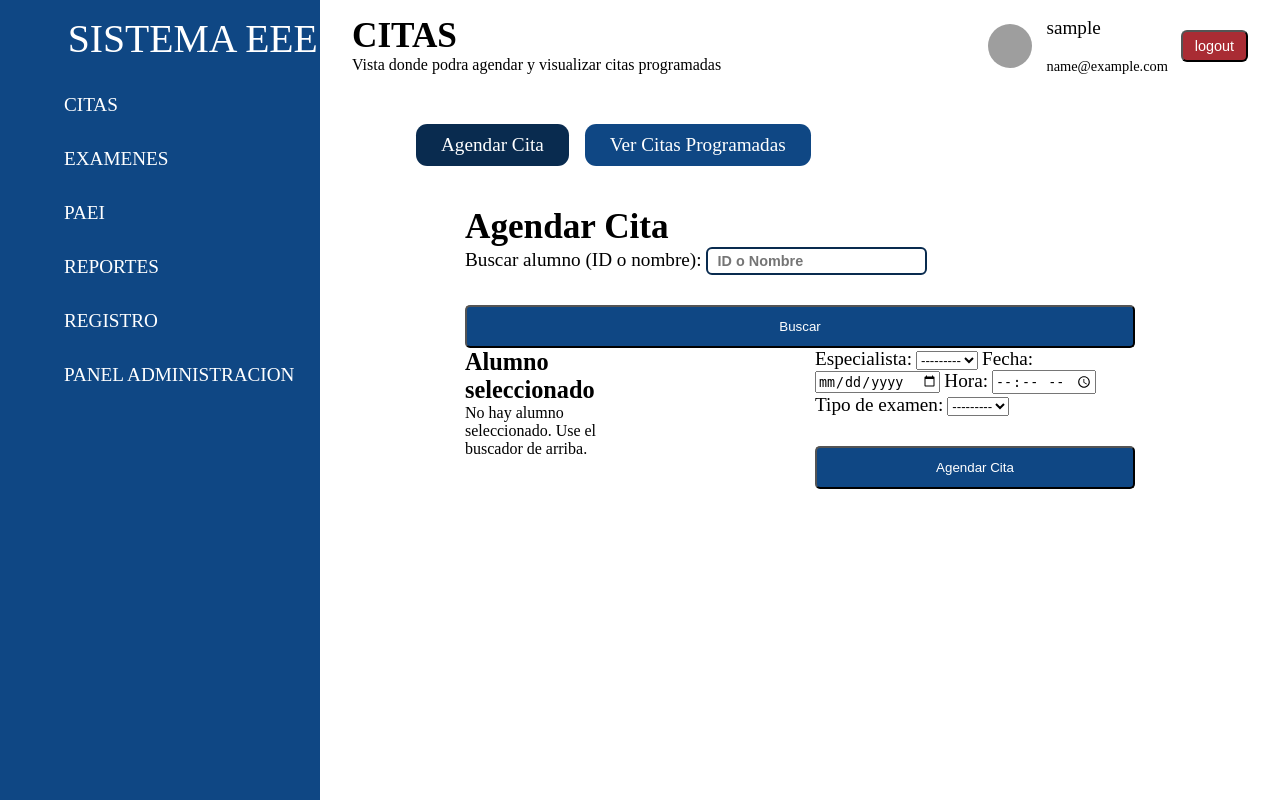
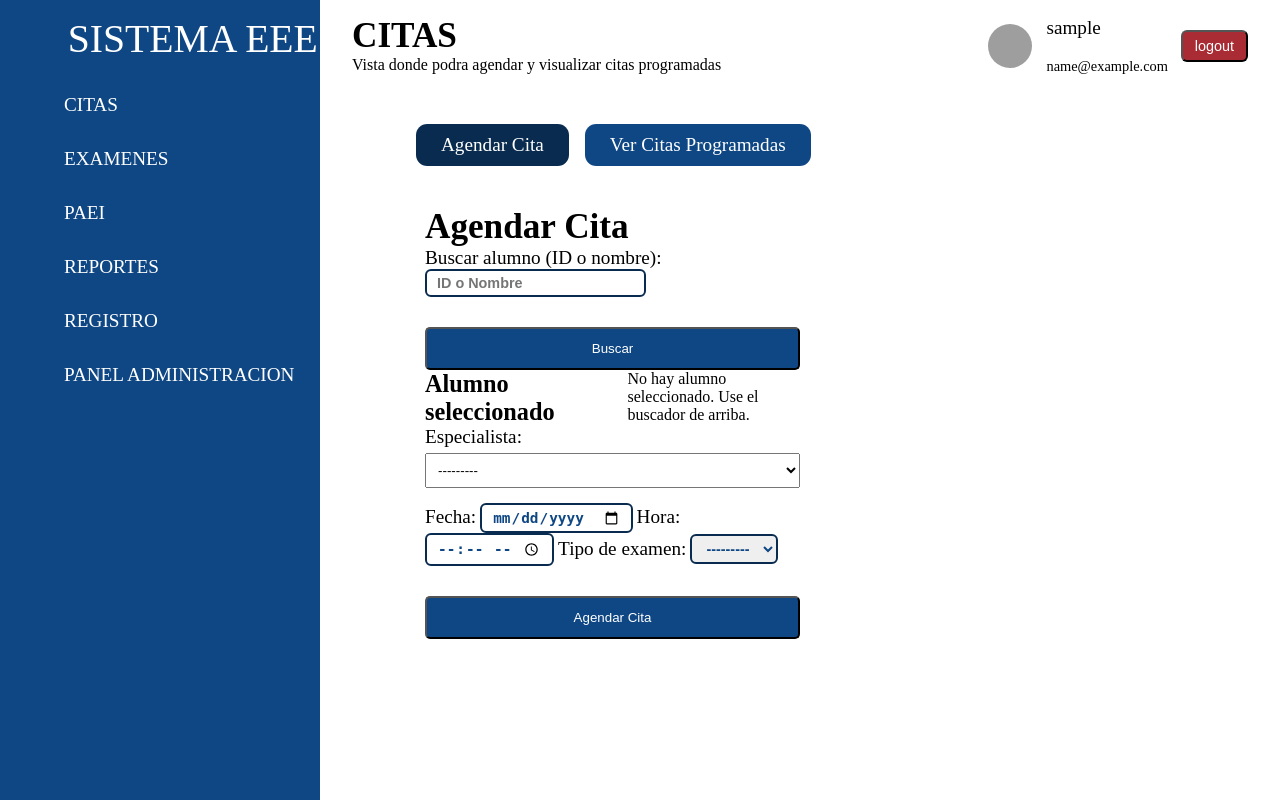
Before and after one commit to Javierhdz307/Sistema_EEE, a Django app: page /citas/ in a window 1280 px wide. Run offline with Django 5.2, Linux system fonts and the light colour scheme; the visitor is signed in with stand-in values (Sample User, id 1); data that the repository does not hold is empty; some libraries are stand-ins or nearby versions; grey boxes are pictures that could not be loaded.

Commit message:
Modulo Citas

```diff
--- a/static/css/estilos.css
+++ b/static/css/estilos.css
@@ -289,7 +289,6 @@ th { background:var(--neutral-color); }
     padding-top: 1rem;
 }
 .contenedor-citas {
-    width: 90%;
     margin: auto;
     background: var(--neutral-color);
     padding: 25px;
@@ -333,7 +332,6 @@ th { background:var(--neutral-color); }
 .alumno-card {
     padding: 15px;
     margin-bottom: 20px;
-    background: #f7f7f7;
     border-radius: 8px;
 }
 
--- a/templates/paginas/citas.html
+++ b/templates/paginas/citas.html
@@ -23,6 +23,8 @@
     {% if modo == "agendar" %}
     <h2>Agendar Cita</h2>
 
+        <!-- IZQUIERDA -->
+        <div class="lado-izq">
              <!-- BUSCAR ALUMNO -->
             <form method="GET" class="buscar-alumno-form">
             <input type="hidden" name="modo" value="agendar">
@@ -36,9 +38,6 @@
     {% csrf_token %}
 
     <div class="cita-grid">
-
-        <!-- IZQUIERDA -->
-        <div class="lado-izq">
 
             <h3>Alumno seleccionado</h3>
 
@@ -67,16 +66,16 @@
         <div class="lado-der">
 
             <label for="id_personal">Especialista:</label>
-            {{ form.personal }}
+            {{ form.personal|add_class:"input-text" }}
 
             <label for="id_fecha">Fecha:</label>
-            {{ form.fecha }}
+            {{ form.fecha|add_class:"btn-editar" }}
 
             <label for="id_hora">Hora:</label>
-            {{ form.hora }}
+            {{ form.hora|add_class:"btn-editar" }}
 
             <label for="id_examen">Tipo de examen:</label>
-            {{ form.examen }}
+            {{ form.examen|add_class:"btn-editar" }}
 
             <button type="submit" class="btn-agendar">Agendar Cita</button>
         </div>
@@ -90,10 +89,10 @@
         <!-- FILTROS -->
         <form method="GET" class="filtros-form">
             <input type="hidden" name="modo" value="listar">
-            <input type="date" name="fecha" value="{{ fecha }}" class="filtro-input">
-            <input type="time" name="hora" value="{{ hora }}" class="filtro-input">
-            <input type="text" name="alumno" placeholder="Alumno" value="{{ alumno }}" class="filtro-input">
-            <input type="text" name="personal" placeholder="ID Personal" value="{{ personal }}" class="filtro-input">
+            <input type="date" name="fecha" value="{{ fecha }}" class="btn-editar">
+            <input type="time" name="hora" value="{{ hora }}" class="btn-editar">
+            <input type="text" name="alumno" placeholder="Alumno" value="{{ alumno }}" class="btn-editar">
+            <input type="text" name="personal" placeholder="ID Personal" value="{{ personal }}" class="btn-editar">
             <button type="submit" class="button">
                 <label>Filtrar</label>
             </button>
```
Lines whose indentation alone changed are shown as unchanged.
